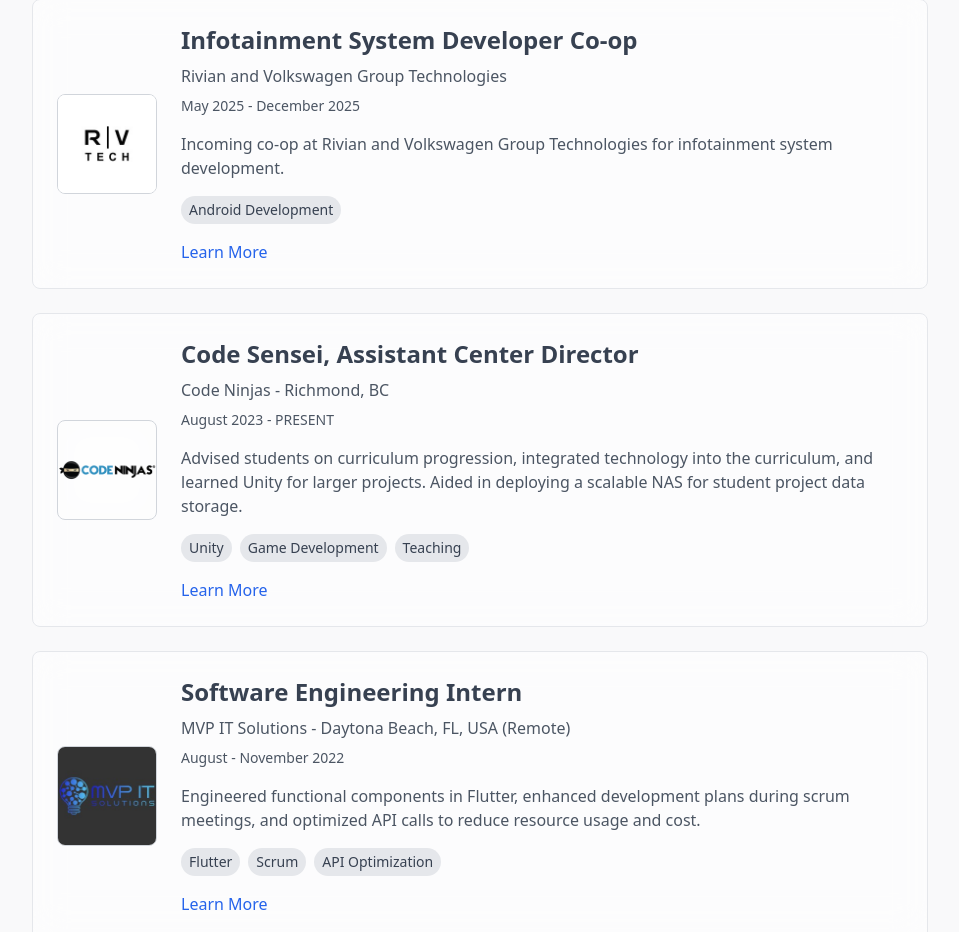
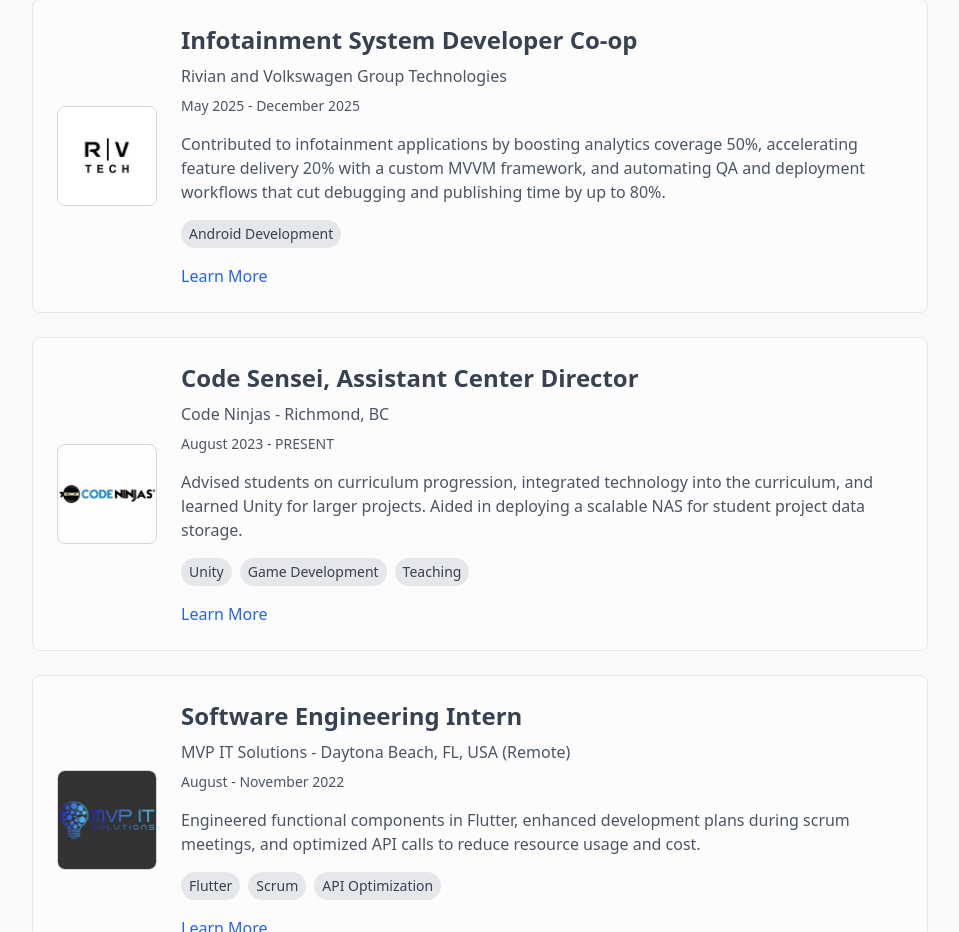
Before and after one commit to jonathanung/new-portfolio, a Next.js app in the folder portfolio/: page / in a window 1280 px wide. Shown: the part 1589-2521 px from the top of the page, without its empty margins (160-1119 px from the left). Built offline with nearby package versions, Linux system fonts and the light colour scheme.

Commit message:
resume update

```diff
--- a/portfolio/src/app/page.tsx
+++ b/portfolio/src/app/page.tsx
@@ -254,7 +254,7 @@
     title: 'Infotainment System Developer Co-op',
     company: 'Rivian and Volkswagen Group Technologies',
     date: 'May 2025 - December 2025',
-    description: 'Incoming co-op at Rivian and Volkswagen Group Technologies for infotainment system development.',
+    description: 'Contributed to infotainment applications by boosting analytics coverage 50%, accelerating feature delivery 20% with a custom MVVM framework, and automating QA and deployment workflows that cut debugging and publishing time by up to 80%.',
     tech: ['Android Development'],
     link: 'https://rivianvw.tech/',
     image: '/images/RVTech.jpg',
```
Also changed, not shown: 2 other files (tests, documents, lock files or other folders).
